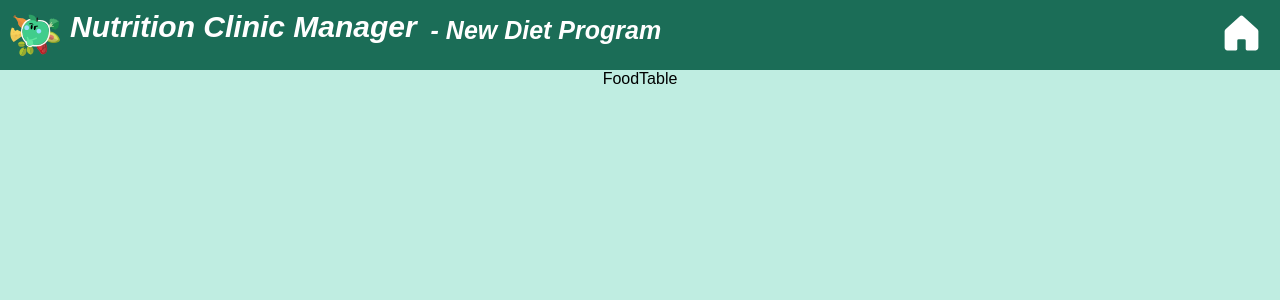
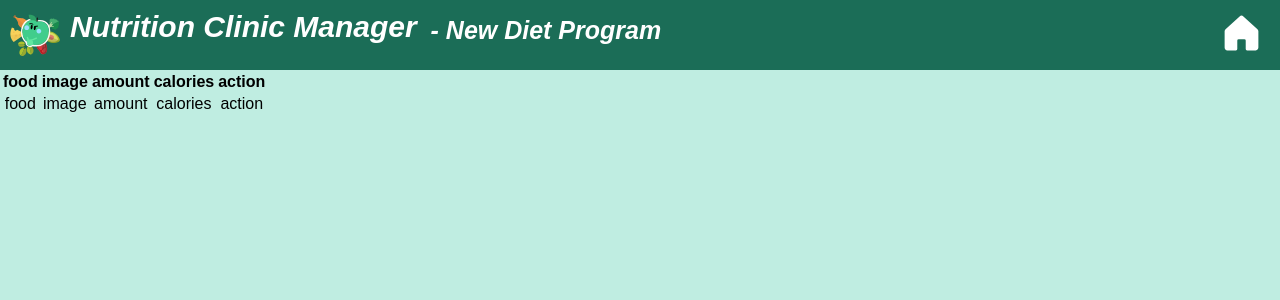
Before and after one commit to raghad-ns/nutritionist-app, a React (Create React App) app: page /foodTable in a window 1280 px wide. Shown: the top 300 px of the page. Built offline with nearby package versions, Linux system fonts and the light colour scheme; a web font is replaced by a local one.

Commit message:
setting up food table page

```diff
--- /dev/null
+++ b/src/components/food-table/food-row/food-row.component.jsx
@@ -0,0 +1,16 @@
+import React from 'react'
+import './food-row.css'
+
+const FoodRow = () => {
+    return (
+        <tr>
+            <td>food</td>
+            <td>image</td>
+            <td>amount</td>
+            <td>calories</td>
+            <td>action</td>
+        </tr>
+    )
+}
+
+export default FoodRow
--- a/src/pages/food-table/food-table.page.jsx
+++ b/src/pages/food-table/food-table.page.jsx
@@ -1,8 +1,20 @@
 import React from 'react'
+import FoodRow from '../../components/food-table/food-row/food-row.component'
 
 const FoodTable = () => {
     return (
-        <div>FoodTable</div>
+        <div>
+            <table>
+                <tr>
+                    <th>food</th>
+                    <th>image</th>
+                    <th>amount</th>
+                    <th>calories</th>
+                    <th>action</th>
+                </tr>
+                <FoodRow/>
+            </table>
+        </div>
     )
 }
 
```
Also changed, not shown: src/components/food-table/food-row/food-row.css (added).
